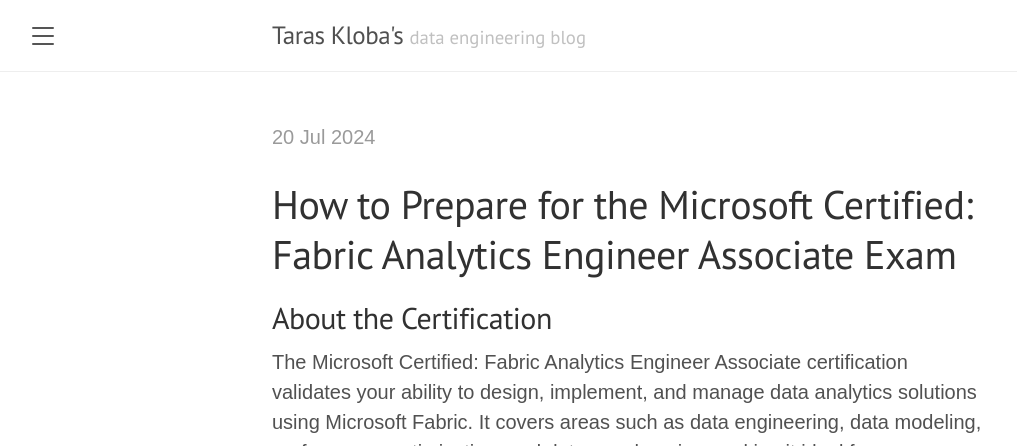
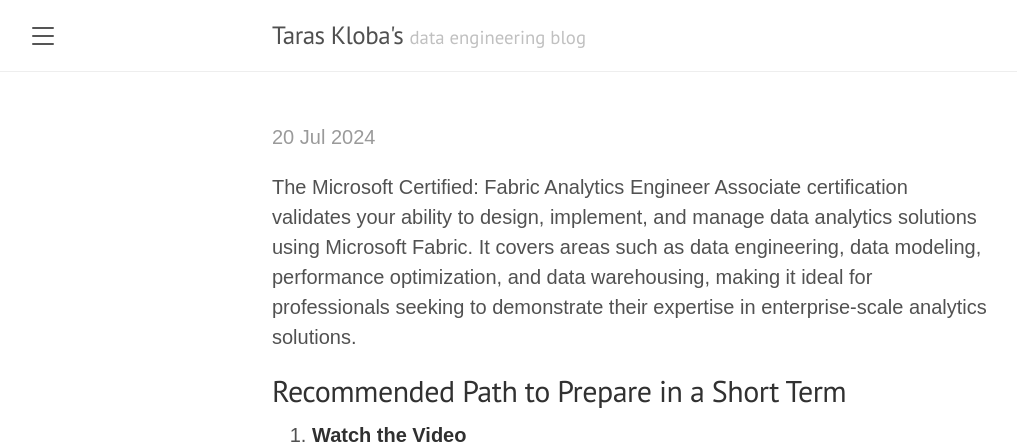
Before and after one commit to kloba/kloba.github.io, a Jekyll site: the page built from _posts/2024-07-20-how-to-prepare-for-the-microsoft-certified-fabric-analytics-engineer-associate-exam.md, in a window 1280 px wide and 900 px high, cut to the strip 0-446 px from the top of the window. Shown: the whole strip, without its empty margins (8-1025 px from the left). Built offline with Jekyll 4.4.1, drawn with Linux system fonts in a browser that asks for light colours; nearby versions of some CDN libraries; our own code applies the rules of GitHub Pages for plain Markdown files.

Commit message:
Update 2024-07-20-how-to-prepare-for-the-microsoft-certified-fabric-analytics-engineer-associate-exam.md

```diff
--- a/_posts/2024-07-20-how-to-prepare-for-the-microsoft-certified-fabric-analytics-engineer-associate-exam.md
+++ b/_posts/2024-07-20-how-to-prepare-for-the-microsoft-certified-fabric-analytics-engineer-associate-exam.md
@@ -4,9 +4,6 @@
 date: 2024-07-20
 ---
 
-# How to Prepare for the Microsoft Certified: Fabric Analytics Engineer Associate Exam
-
-## About the Certification
 The Microsoft Certified: Fabric Analytics Engineer Associate certification validates your ability to design, implement, and manage data analytics solutions using Microsoft Fabric. It covers areas such as data engineering, data modeling, performance optimization, and data warehousing, making it ideal for professionals seeking to demonstrate their expertise in enterprise-scale analytics solutions.
 
 ## Recommended Path to Prepare in a Short Term
```
